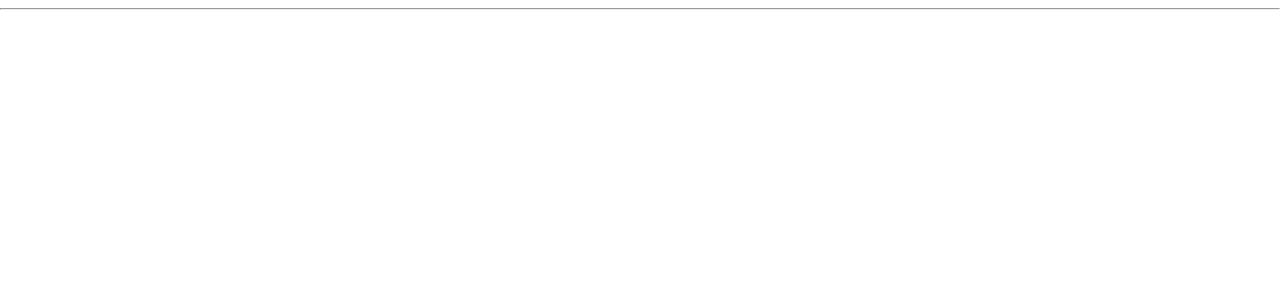
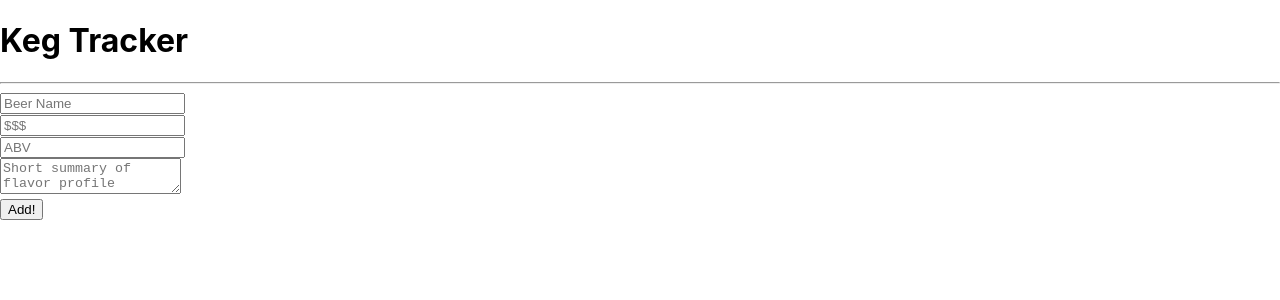
Before and after one commit to apul8377/independent-code-review-6, a React (Create React App) app: page / in a window 1280 px wide. Shown: the top 300 px of the page. Built offline with nearby package versions, Linux system fonts and the light colour scheme.

Commit message:
added a reusable form page to AddKeg. Added forms for input for the kegs

```diff
--- a/src/components/AddKeg.js
+++ b/src/components/AddKeg.js
@@ -1,7 +1,36 @@
 import React from "react";
+import { v4 } from "uuid";
+import PropTypes from "prop-types";
+import ReusableForm from "./ReusableForm.js";
 
 function NewKegForm(props) {
-  return <React.Fragment></React.Fragment>;
+  function handleNewKegSubmission(event) {
+    event.preventDefault();
+    props.onNewKeg({
+      name: event.target.name.value,
+      price: event.target.price.value,
+      abv: event.target.abv.value,
+      description: event.target.description.value,
+      key: v4(),
+    });
+    console.log(event.target.name.value);
+    console.log(event.target.price.value);
+    console.log(event.target.abv.value);
+    console.log(event.target.description.value);
+    console.log(event.target.key.value);
+  }
+
+  return (
+    <React.Fragment>
+      <ReusableForm
+        formSubmissionHandler={handleNewKegSubmission}
+        buttonText="Add!"
+      />
+    </React.Fragment>
+  );
 }
 
+NewKegForm.propTypes = {
+  onNewKeg: PropTypes.func,
+};
 export default NewKegForm;
--- a/src/components/App.js
+++ b/src/components/App.js
@@ -2,9 +2,11 @@ import React from "react";
 import "../css/App.css";
 import NewKegControl from "./AddKeg.js";
 import KegList from "./KegList.js";
+import Header from "./Header.js";
 function App() {
   return (
     <React.Fragment>
+      <Header />
       <KegList />
       <NewKegControl />
     </React.Fragment>
--- /dev/null
+++ b/src/components/Header.js
@@ -0,0 +1,7 @@
+import React from "react";
+
+function Header() {
+  return <h1>Keg Tracker</h1>;
+}
+
+export default Header;
--- a/src/components/Keg.js
+++ b/src/components/Keg.js
@@ -1,6 +1,7 @@
 import React from "react";
 import PropTypes from "prop-types";
-function Keg() {
+
+function Keg(props) {
   return (
     <React.Fragment>
       <h3>{props.name}</h3>
--- a/src/components/KegList.js
+++ b/src/components/KegList.js
@@ -2,6 +2,8 @@ import React from "react";
 import Keg from "./Keg";
 import { v4 } from "uuid";
 const masterKegList = [];
+const keg = {};
+keg.id = v4();
 
 function KegList() {
   return (
@@ -9,8 +11,9 @@ function KegList() {
       {masterKegList.map((keg, index) => (
         <Keg
           names={keg.names}
-          location={keg.location}
-          issue={keg.issue}
+          price={keg.price}
+          abv={keg.abv}
+          description={keg.description}
           key={index}
         />
       ))}
--- /dev/null
+++ b/src/components/ReusableForm.js
@@ -0,0 +1,34 @@
+import React from "react";
+import PropTypes from "prop-types";
+
+function ReusableForm(props) {
+  return (
+    <React.Fragment>
+      <form onSubmit={props.formSubmissionHandler}>
+        <div>
+          <input type="text" name="name" placeholder="Beer Name" />
+        </div>
+        <div>
+          <input type="text" name="price" placeholder="$$$" />
+        </div>
+        <div>
+          <input type="text" name="abv" placeholder="ABV" />
+        </div>
+        <div>
+          <textarea
+            name="description"
+            placeholder="Short summary of flavor profile"
+          />
+        </div>
+        <button type="submit">{props.buttonText}</button>
+      </form>
+    </React.Fragment>
+  );
+}
+
+ReusableForm.propTypes = {
+  formSubmissionHandler: PropTypes.func,
+  buttonText: PropTypes.string,
+};
+
+export default ReusableForm;
```
